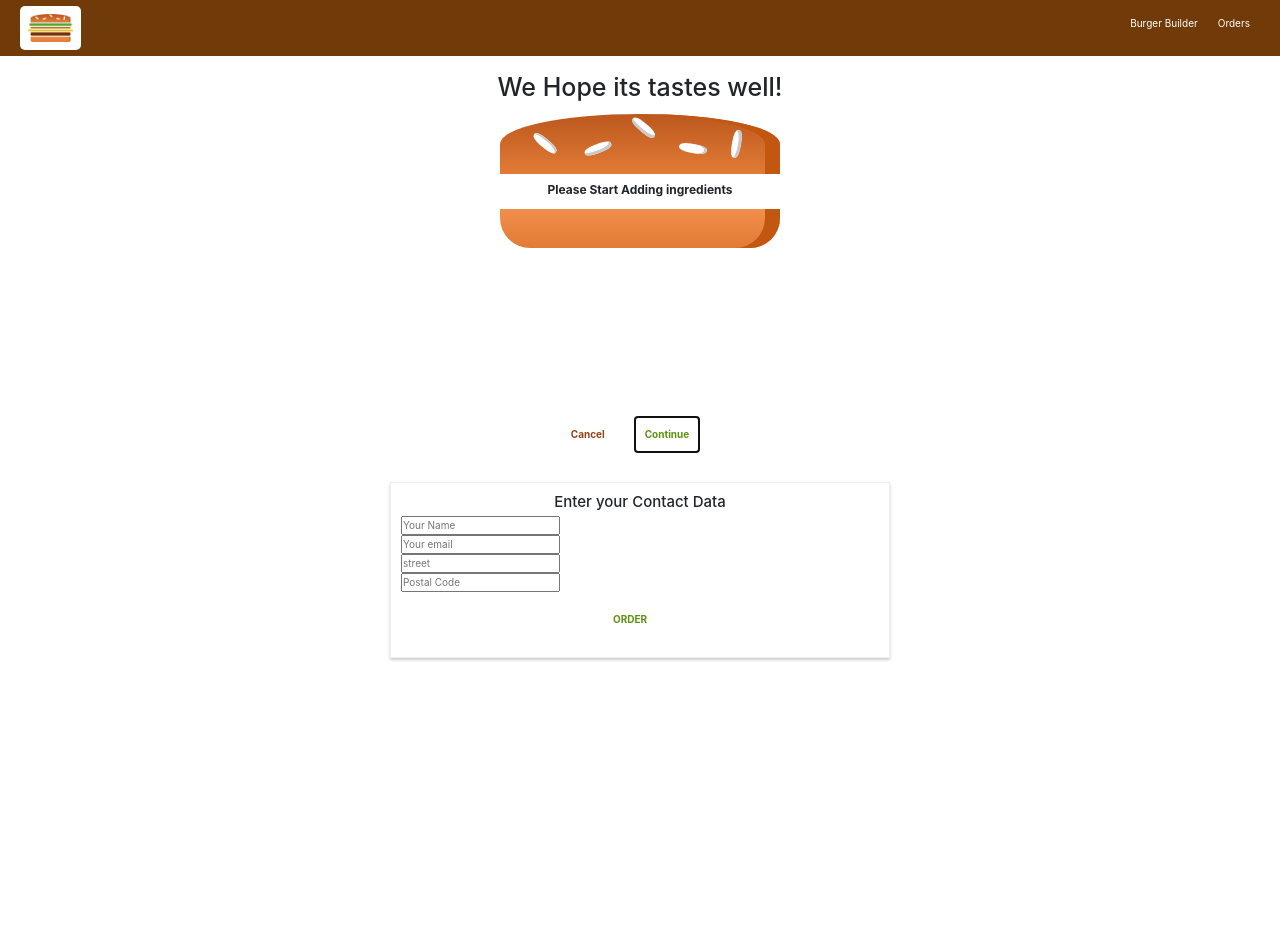
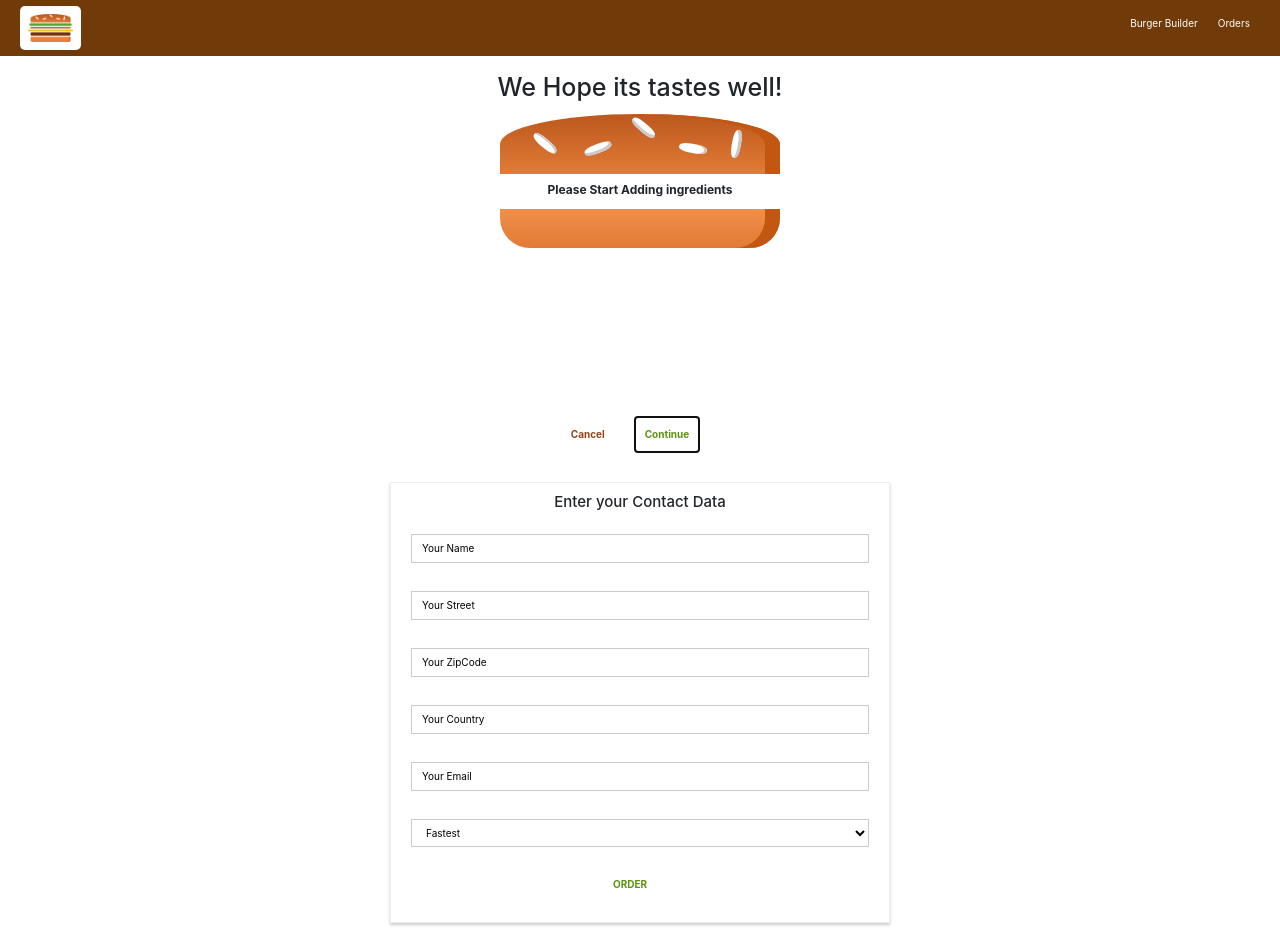
Before and after one commit to hectorlopezv/burgerproject, a React (Create React App) app: page /checkout in a window 1280 px wide. Both pictures are taken after a click on the button "Continue". Before the commit the page ends 800 px from the top, so only its background shows below. Built offline with nearby package versions, Linux system fonts and the light colour scheme.

Commit message:
making form reactive and sending info to firebase

```diff
--- /dev/null
+++ b/src/components/UI/Input/Input.js
@@ -0,0 +1,58 @@
+import React from 'react'
+import './input.css';
+
+const Input = (props) => {
+
+    //check what our input really is
+    let inputElement = null;
+
+    switch (props.elementType) {
+        case ('input'):
+            inputElement = <input
+            className="InputElement"
+            {...props.elementConfig}
+            value={props.value}
+            onChange={props.changed}
+            />
+            break;
+        case ('textarea'):
+            inputElement = <textarea
+            className="InputElement"
+            {...props.elementConfig}
+            value={props.value}
+            onChange={props.changed}
+            />
+            break;
+
+        case ('select'):
+        inputElement = <select
+        className="InputElement"
+        {...props.elementConfig}
+        value={props.value}
+        onChange={props.changed}
+        >
+
+            {props.elementConfig.options.map((option) => {
+                return <option key={option.value} value={option.value}>
+                    {option.displayValue}
+                </option>
+            })}
+        </select>
+        break;
+
+        default:
+            inputElement = <input
+            className="InputElement" {...props.elementConfig   }
+            value={props.value}/>
+            break;
+    }
+
+    return (
+        <div className="Input">
+            <label className="Label">{props.label}</label>
+            {inputElement}
+        </div>
+    );
+}
+
+export default Input;
--- /dev/null
+++ b/src/components/UI/Input/input.css
@@ -0,0 +1,26 @@
+.Input {
+    width: 100%;
+    padding: 10px;
+    box-sizing: border-box;
+}
+
+.Label {
+    font-weight: bold;
+    display: block;
+    margin-bottom: 8px;
+}
+
+.InputElement {
+    outline: none;
+    border: 1px solid #ccc;
+    background-color: white;
+    font: inherit;
+    padding: 6px 10px;
+    display: block;
+    width: 100%;
+}
+
+.InputElement:focus {
+    outline: none;
+    background-color: #ccc;
+}
--- a/src/containers/Checkout/Checkout.js
+++ b/src/containers/Checkout/Checkout.js
@@ -28,16 +28,16 @@ class Checkout extends Component {
         const ingridients = {}
         for (let param of query.entries()) {
             //['salada' , 1]
-            if(param[0] === 'price'){
-                price = param[1];
-                continue
+            if (param[0] === 'price'){
+                price = +param[1];
             }
-            else {
+            else{
                 ingridients[param[0]] = +param[1];
             }
+
         }
 
-        console.log(ingridients);
+        console.log('el price', price);
         this.setState({ingredients: ingridients, totalPrice: price});
     }
 
--- a/src/containers/Checkout/ContactData/ContactData.css
+++ b/src/containers/Checkout/ContactData/ContactData.css
@@ -7,9 +7,6 @@
     padding: 10px;
     box-sizing: border-box;
 }
-.Input {
-    display: block;
-}
 
 @media (min-width: 600px){
     .ContactData{
--- a/src/containers/Checkout/ContactData/ContactData.tsx
+++ b/src/containers/Checkout/ContactData/ContactData.tsx
@@ -4,19 +4,72 @@ import './ContactData.css';
 import instance_orders from '../../../axios-orders';
 import Spinner from '../../../components/UI/Spinner/Spinner';
 import {withRouter, RouteComponentProps} from 'react-router-dom';
+import Input from '../../../components/UI/Input/Input';
+
 export interface IContactDataProps {
   ingredients:any;
   price: any;
 }
+interface ArrStr {
+  [key: string]: unknown|any; // Must accommodate all members
 
+  [index: number]: unknown|any; // Can be a subset of string indexer
+
+}
 class ContactData extends Component<IContactDataProps&RouteComponentProps> {
 
-  state = {
-    name: '',
-    email: '',
-    address: {
-        street: '',
-        postalCode: ''
+  state : ArrStr= {
+    orderForm: {//config for each  data
+        name: {
+            elementType: 'input',//HTML type and config
+            elementConfig: {
+                type: 'text',
+                placeholder: 'Your Name'
+            },
+            value: 'Your Name'
+        },
+        street: {
+            elementType: 'input',
+            elementConfig: {
+                type: 'text',
+                placeholder: 'Street'
+            },
+            value: 'Your Street'
+        },
+        zipCode: {
+            elementType: 'input',
+            elementConfig: {
+                type: 'text',
+                placeholder: 'ZIP Code'
+            },
+            value: 'Your ZipCode'
+        },
+        country: {
+            elementType: 'input',
+            elementConfig: {
+                type: 'text',
+                placeholder: 'Country'
+            },
+            value: 'Your Country'
+        },
+        email: {
+            elementType: 'input',
+            elementConfig: {
+                type: 'email',
+                placeholder: 'Your E-Mail'
+            },
+            value: 'Your Email'
+        },
+        deliveryMethod: {
+            elementType: 'select',
+            elementConfig: {
+                options: [
+                    {value: 'fastest', displayValue: 'Fastest'},
+                    {value: 'cheapest', displayValue: 'Cheapest'}
+                ]
+            },
+            value: 'your Delivery Method'
+        }
     },
     loading: false
 }
@@ -24,28 +77,21 @@ class ContactData extends Component<IContactDataProps&RouteComponentProps> {
 
   orderHandler = (event:any) => {
     event.preventDefault();
+    console.log(this.props);
+      //Get info from the Burger
+       this.setState({loading:true});
+        const formData:ArrStr = {};
 
-      console.log(this.props.ingredients);
+        for (let formElementIdentifier in this.state.orderForm){
+          formData[formElementIdentifier] = this.state.orderForm[formElementIdentifier].value;
+        }
 
-
-              //Get info from the Burger
-       this.setState({loading:true});
 
         const order_resume = {
             ingridients: this.props.ingredients,
             price: this.props.price,
-            customer: {
-                name: "hectorcito andres",
-                address: {
-                    street: "Test street",
-                    zipCode: "0008100",
-                    country: "Colombia"
-                },
-                email: "test@test.com"
-            },
-            deliveryMethod: 'fastest'
+            orderData: formData
         }
-
 
         instance_orders.post('/orders.json', order_resume)
         .then(response => {
@@ -55,18 +101,43 @@ class ContactData extends Component<IContactDataProps&RouteComponentProps> {
           this.props.history.push('/')
         })
         .catch(error => {console.log(error); this.setState({loading:false, purchasing:false})} );
+  }
+
+  inputChangedHandler = (event:any, inputIdentifier:any) => {
+    console.log(event.target.value);
+    const updatedOrderForm = {...this.state.orderForm}
+    const updatedFormElement = {...updatedOrderForm[inputIdentifier]};
+
+    updatedFormElement.value = event.target.value;
+    updatedOrderForm[inputIdentifier] =  updatedFormElement;
+    this.setState({orderForm: updatedOrderForm});
 
   }
+  render() {
+    const formElementsArray = [];
+    for (let key in this.state.orderForm){
+        formElementsArray.push({
+          id:key,
+          config: this.state.orderForm[key]
+        });
+    }
 
-  render() {
+    let form = (
+    <form onSubmit={this.orderHandler}>
 
-    let form = ( <form action="">
-    <input className="Input" type="text" name="name" placeholder="Your Name"/>
-    <input className="Input" type="email" name="email" placeholder="Your email"/>
-    <input className="Input" type="text" name="street" placeholder="street"/>
-    <input className="Input" type="text" name="postal" placeholder="Postal Code"/>
-    <Button btnType="Success" clicked={this.orderHandler}>ORDER</Button>
-</form>);
+      {
+      formElementsArray.map((formElement:any) => {
+          return <Input
+            key={formElement.id}
+            elementType={formElement.config.elementType}
+            elementConfig={formElement.config.elementConfig}
+            value={formElement.config.value}
+            changed={(event:any) => this.inputChangedHandler(event, formElement.id)}
+          />
+      })
+    }
+      <Button btnType="Success" >ORDER</Button>
+    </form>);
 
     if (this.state.loading){
       form = <Spinner/>
--- a/src/hoc/withErrorHandler/WithErrorHandler.tsx
+++ b/src/hoc/withErrorHandler/WithErrorHandler.tsx
@@ -18,9 +18,12 @@ const withErrorHandler = (WrappedComponent:any, axios:any) => {
         resInterceptor: any;
 
         componentWillUnmount(){
-            console.log('request unmounter');
-            axios.interceptors.request.reject(this.reqInterceptor);
-            axios.interceptors.response.reject(this.resInterceptor);
+            if(this.reqInterceptor){
+                axios.interceptors.request.reject(this.reqInterceptor);
+            }
+            if(this.resInterceptor){
+                axios.interceptors.response.reject(this.resInterceptor);
+            }
         }
 
         componentWillMount () {
```
